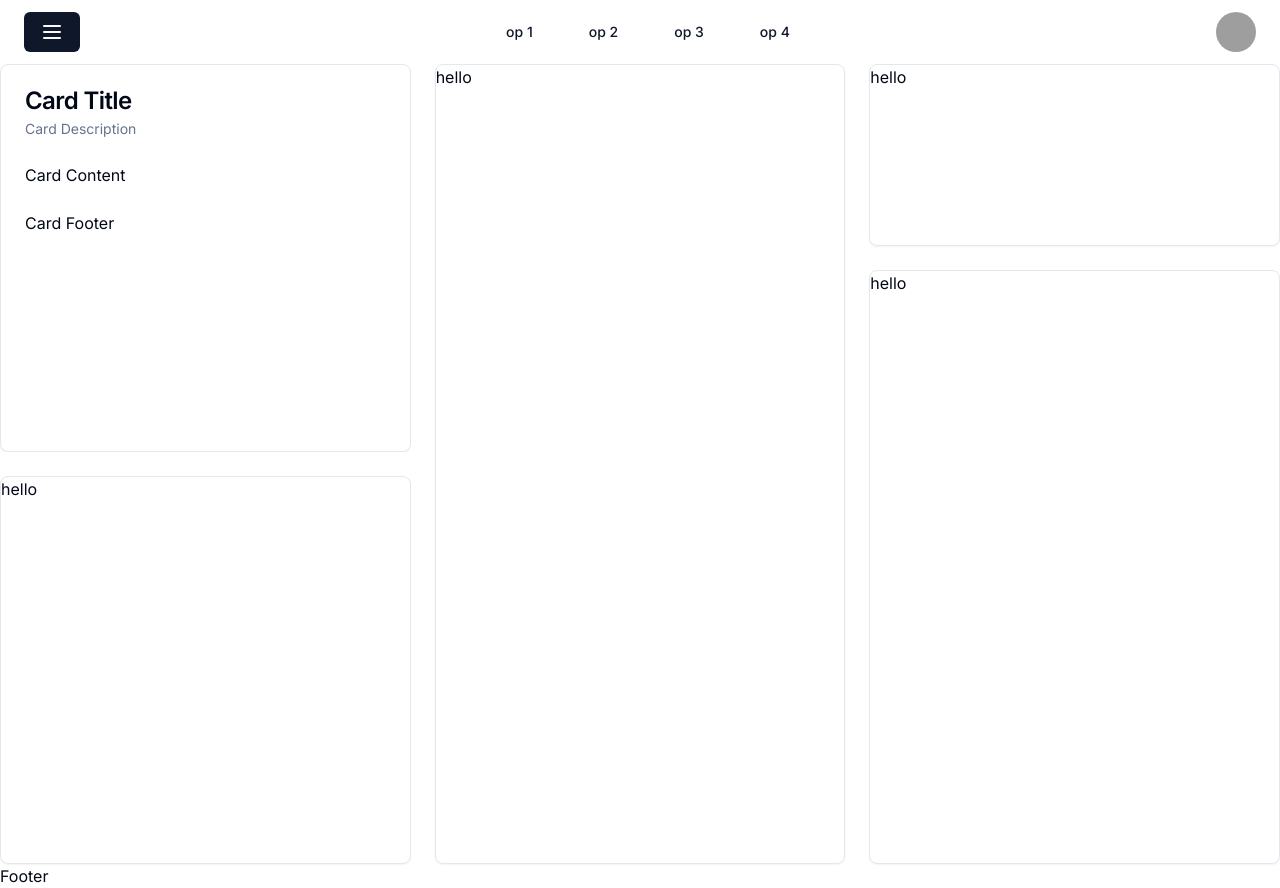
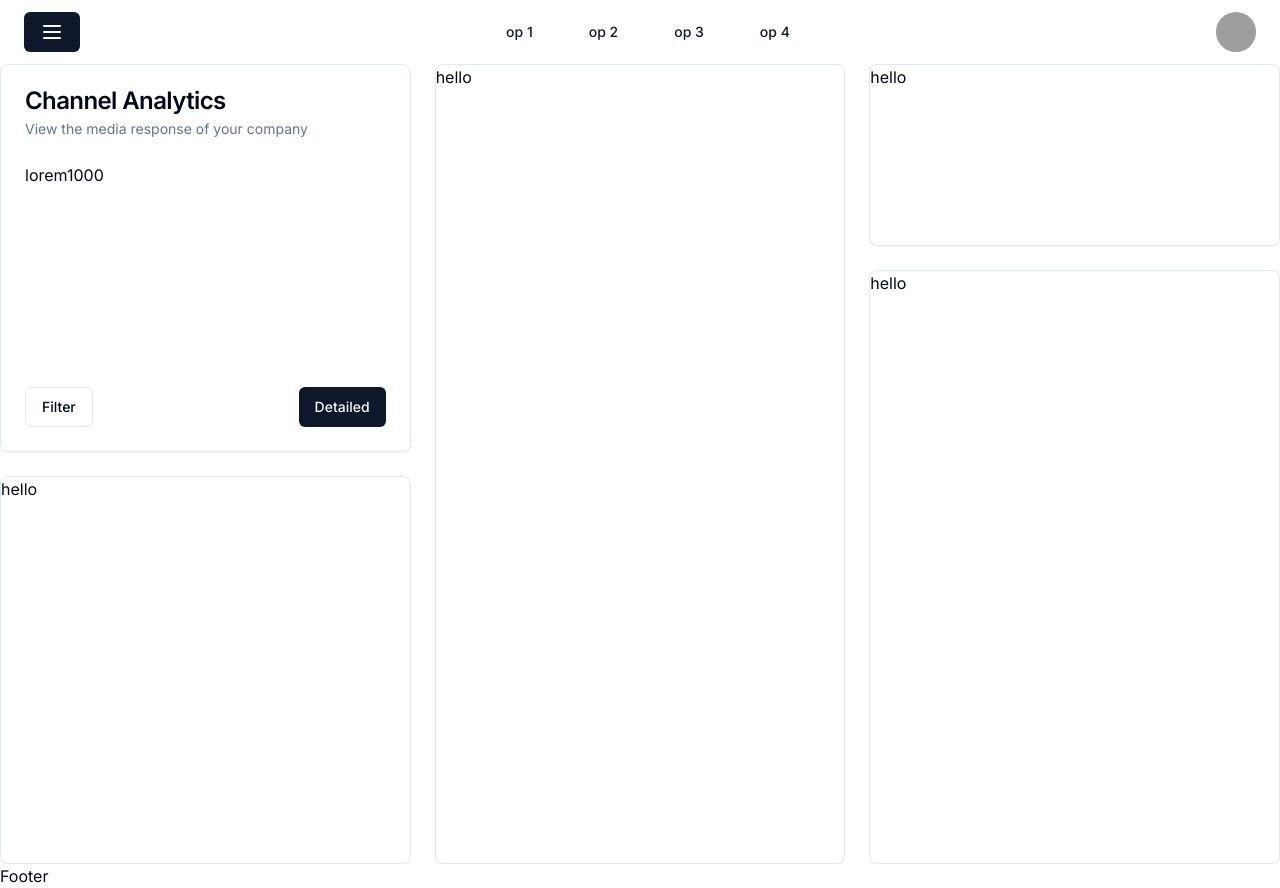
Before and after one commit to UmbrellaCrow612/real-time-customer-engagement-dashboard, a Next.js app: page / in a window 1280 px wide. Built offline with nearby package versions, Linux system fonts and the light colour scheme; grey boxes are pictures that could not be loaded.

Commit message:
fixed problem

```diff
--- a/src/app/page.tsx
+++ b/src/app/page.tsx
@@ -1,32 +1,21 @@
-import { Card, CardContent, CardDescription, CardFooter, CardHeader, CardTitle } from "@/components/ui/card";
+import ChannelAnalytics from "@/components/HomeDashboard/ChannelAnalytics";
+import { Card } from "@/components/ui/card";
 
 export default function Home() {
   return (
     <div className="mx-auto max-w-screen-xl xl:h-[50rem] px-4 xl:px-0 xl:grid xl:grid-flow-col xl:grid-rows-4 xl:gap-6 xl:grid-cols-3">
+      <ChannelAnalytics />
+
       <div className="h-[20rem] xl:h-auto xl:row-span-2 xl:col-span-1 overflow-auto">
-        <Card className="w-full h-full">
-          <CardHeader>
-            <CardTitle>Card Title</CardTitle>
-            <CardDescription>Card Description</CardDescription>
-          </CardHeader>
-          <CardContent>
-            <p>Card Content</p>
-          </CardContent>
-          <CardFooter>
-            <p>Card Footer</p>
-          </CardFooter>
-        </Card>
-      </div>
-      <div className="h-[20rem] xl:h-auto xl:row-span-2 xl:col-span-1">
         <Card className="w-full h-full">hello</Card>
       </div>
-      <div className="h-[40rem] xl:h-auto xl:row-span-4 xl:col-span-1">
+      <div className="h-[40rem] xl:h-auto xl:row-span-4 xl:col-span-1 overflow-auto">
         <Card className="w-full h-full">hello</Card>
       </div>
-      <div className="h-[10rem] xl:h-auto xl:row-span-1 xl:col-span-1">
+      <div className="h-[10rem] xl:h-auto xl:row-span-1 xl:col-span-1 overflow-auto">
         <Card className="w-full h-full">hello</Card>
       </div>
-      <div className="h-[30rem] xl:h-auto xl:row-span-3 xl:col-span-1">
+      <div className="h-[30rem] xl:h-auto xl:row-span-3 xl:col-span-1 overflow-auto">
         <Card className="w-full h-full">hello</Card>
       </div>
     </div>
--- /dev/null
+++ b/src/components/HomeDashboard/ChannelAnalytics.tsx
@@ -0,0 +1,31 @@
+import {
+  Card,
+  CardContent,
+  CardDescription,
+  CardFooter,
+  CardHeader,
+  CardTitle,
+} from "@/components/ui/card";
+import { Button } from "../ui/button";
+
+export default function ChannelAnalytics() {
+  return (
+    <>
+      <Card className="h-[20rem] xl:h-auto xl:row-span-2 xl:col-span-1 flex flex-col">
+        <CardHeader>
+          <CardTitle>Channel Analytics</CardTitle>
+          <CardDescription>
+            View the media response of your company
+          </CardDescription>
+        </CardHeader>
+        <CardContent className="flex-grow overflow-y-auto">
+          <p>lorem1000</p>
+        </CardContent>
+        <CardFooter className="flex justify-between">
+          <Button variant="outline">Filter</Button>
+          <Button>Detailed</Button>
+        </CardFooter>
+      </Card>
+    </>
+  );
+}
```
